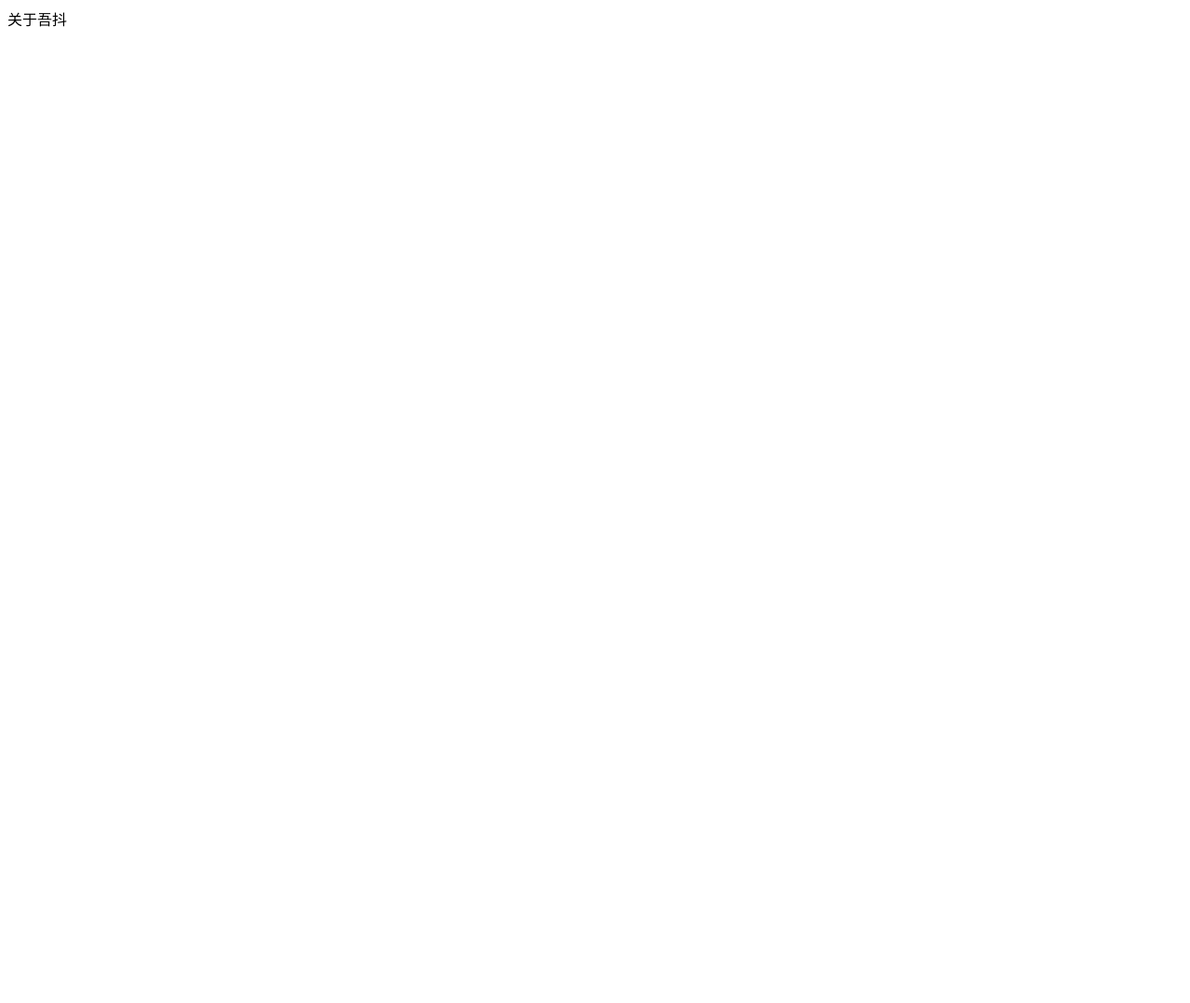
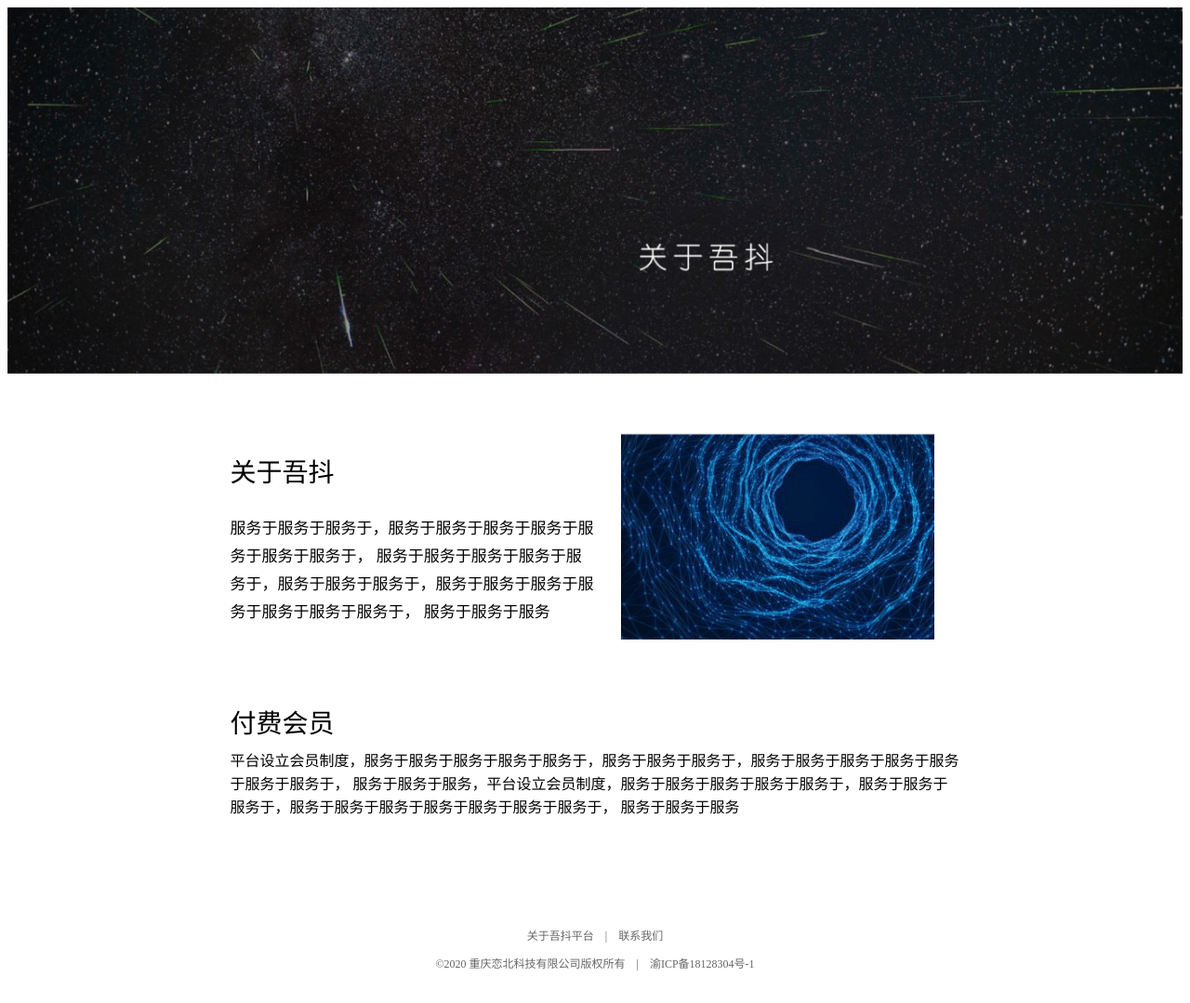
Before and after one commit to pwq19951227/job, a plain HTML site: page description.html in a window 1280 px wide. Shown: the whole page at 93% size. Before the commit the page ends 800 px from the top, so only its background shows below. Drawn offline with Linux system fonts and the light colour scheme.

Commit message:
进行中

```diff
--- a/description.html
+++ b/description.html
@@ -6,10 +6,78 @@
     <meta name="viewport" content="width=device-width, initial-scale=1">
     <title>关于吾抖</title>
     <style>
-
+        .banner-div{
+          width: 100%;
+        }
+        .banner-div img{
+          width: 100%;
+        }
+        .content-div{
+          padding:40px 50px;
+          width: calc(70% - 100px);
+          height: 220px;
+          background-color: white;
+          margin: auto;
+          margin-top: 20px;
+        }
+        .left-div{
+          float: left;
+          width: 50%;
+        }
+        .left-div .title{
+          font-size: 28px;
+          margin-top: 20px;
+        }
+        .left-div .desc{
+          font-size: 17px;
+          line-height: 30px;
+        }
+        .right-div{
+          text-align: center;
+          float: right;
+          width: 50%;
+        }
+        .bottom-div{
+          padding:20px 50px;
+          width: calc(70% - 100px);
+          background-color: white;
+          margin: auto;
+          margin-top: 10px;
+        }
+        .bottom-div .title{
+          font-size: 28px;
+          margin: 0;
+        }
+        .bottom-div .desc{
+          margin-top: 10px;
+          line-height: 25px;
+        }
+        #bottom-iframe{
+            border: 0;
+            width: 100%;
+        }
     </style>
   </head>
   <body>
-    关于吾抖
+    <div class="banner-div">
+      <img src="img/guanyu.jpg" />
+    </div>
+    <div class="content-div">
+      <div class="left-div">
+        <p class="title">关于吾抖</p>
+        <p class="desc">服务于服务于服务于，服务于服务于服务于服务于服务于服务于服务于， 服务于服务于服务于服务于服务于，服务于服务于服务于，服务于服务于服务于服务于服务于服务于服务于， 服务于服务于服务</p>
+      </div>
+      <div class="right-div">
+        <img src="img/heidong.jpg" />
+      </div>
+    </div>
+    <div class="bottom-div">
+      <p class="title">付费会员</p>
+        <p class="desc">平台设立会员制度，服务于服务于服务于服务于服务于，服务于服务于服务于，服务于服务于服务于服务于服务于服务于服务于， 服务于服务于服务，平台设立会员制度，服务于服务于服务于服务于服务于，服务于服务于服务于，服务于服务于服务于服务于服务于服务于服务于， 服务于服务于服务</p>
+    </div>
+
+    <iframe id="bottom-iframe" src="bottom.html">
+
+    </iframe>
   </body>
 </html>
```
Also changed, not shown: img/guanyu.jpg (added), img/heidong.jpg (added).
